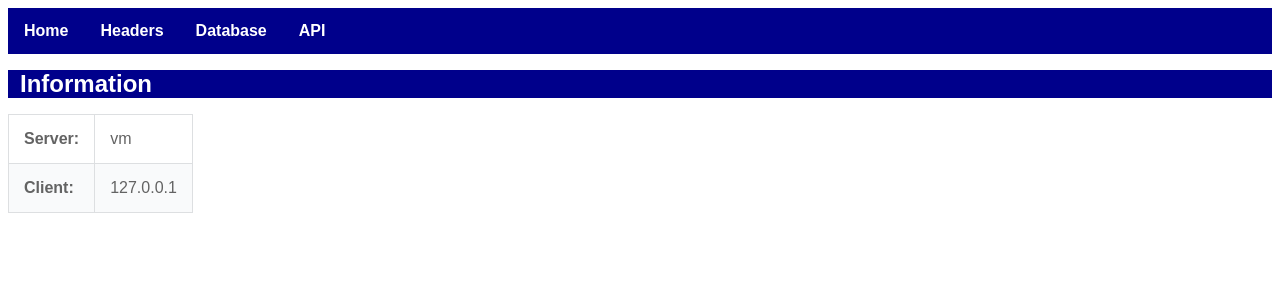
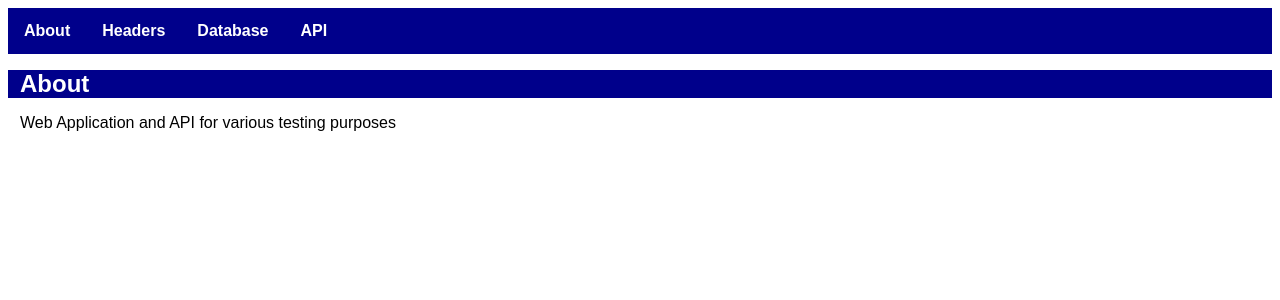
Before and after one commit to teymurgahramanov/app22, a Flask app: page / in a window 1280 px wide. Shown: the top 300 px of the page. Run offline with Flask 2, Linux system fonts and the light colour scheme.

Commit message:
improvements

```diff
--- a/app.py
+++ b/app.py
@@ -41,7 +41,7 @@ def api():
 
 @app.route('/ping')
 def ping():
-  return pong(hostname)
+  return pong(hostname,request.remote_addr)
 
 if __name__ == '__main__':
   app.run(host='0.0.0.0',port=5000)
--- a/modules/ping.py
+++ b/modules/ping.py
@@ -1,5 +1,6 @@
-def pong(hostname):
+def pong(server,client):
   return {
-    "host":hostname,
+    "server":server,
+    "client":client,
     "ping": "pong"
   },200
--- a/templates/base.html
+++ b/templates/base.html
@@ -8,7 +8,7 @@
   </head>
   <body>
     <ul>
-      <li><a href="/">Home</a></li>
+      <li><a href="/">About</a></li>
       <li><a href="/headers">Headers</a></li>
       <li><a href="/database">Database</a></li>
       <li><a href="/api">API</a></li>
--- a/templates/index.html
+++ b/templates/index.html
@@ -1,17 +1,6 @@
 {% extends "base.html" %}
 
 {% block content %}
-<h1> Information </h1>
-  <table>
-    <tbody class="information">
-        <tr>
-          <td> <b>Server:</b> </td>
-          <td> {{ template_hostname }} </td>
-        </tr>
-        <tr>
-          <td> <b>Client:</b> </td>
-          <td> {{ template_request.remote_addr }} </td>
-        </tr>
-    </tbody>
-  </table>
+<h1> About </h1>
+<p> Web Application and API for various testing purposes </p>
 {% endblock %}
```
